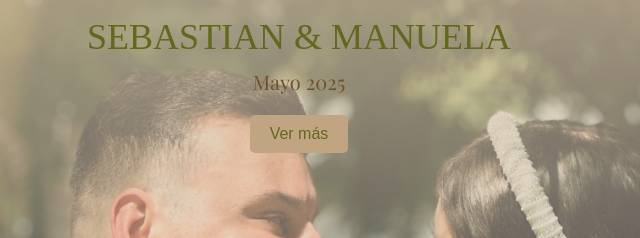
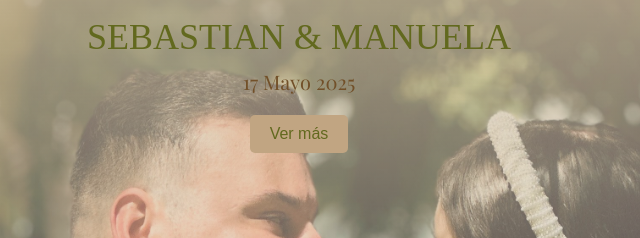
Before and after one commit to BodaSebastianyManuela/BodaSebastianyManuela.github.io, a plain HTML site: page index.html in a window 1280 px wide. Shown: the part 123-361 px from the top of the page, 341-981 px from the left. Drawn offline with nearby package versions, Linux system fonts and the light colour scheme.

Commit message:
Update index.html

```diff
--- a/index.html
+++ b/index.html
@@ -113,7 +113,7 @@
   <div class="container">
     <img src="logoP.png" alt="Decoración de boda" class="logo-image">
     <div class="logo">SEBASTIAN & MANUELA</div>
-    <div class="subtitle">Mayo 2025</div>
+    <div class="subtitle">17 Mayo 2025</div>
     <a href="salmo.html" class="cta-button" onclick="showImageBeforeRedirect(event)">Ver más</a>
   </div>
 </body>
```
